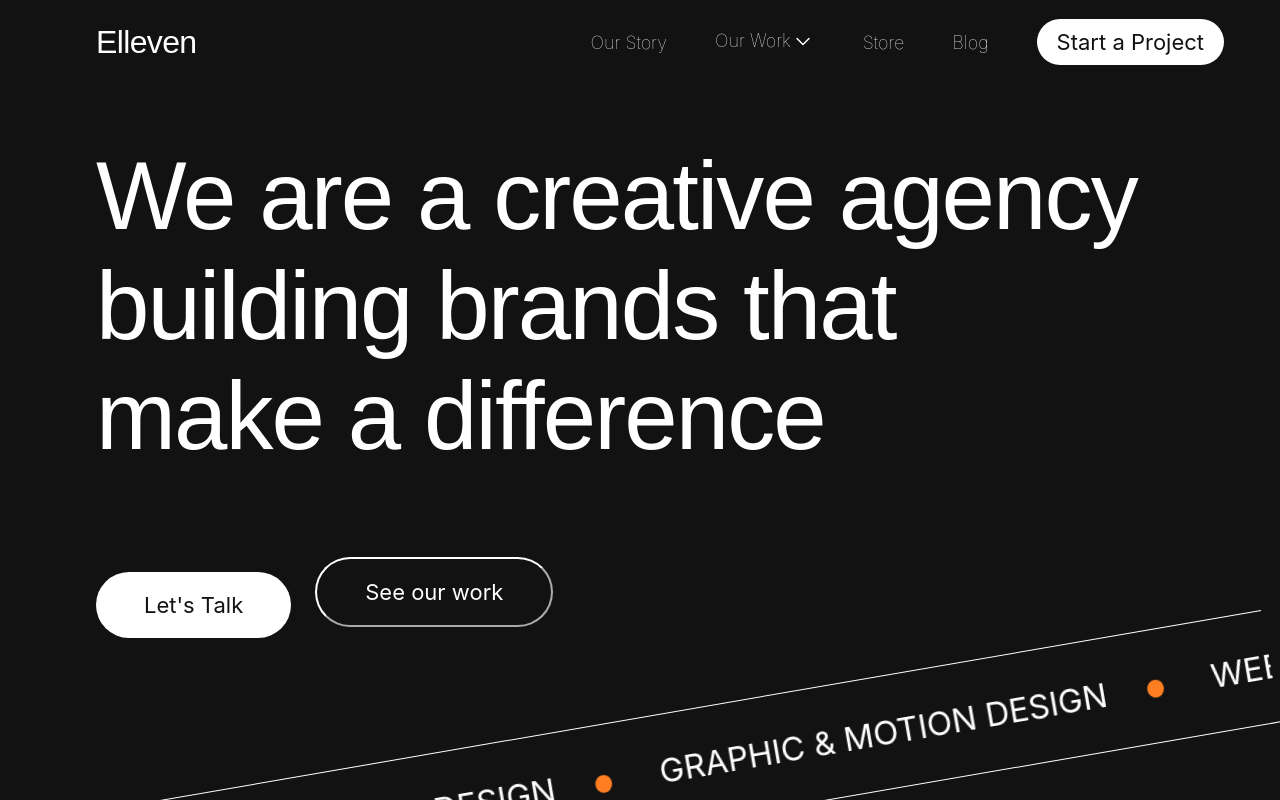
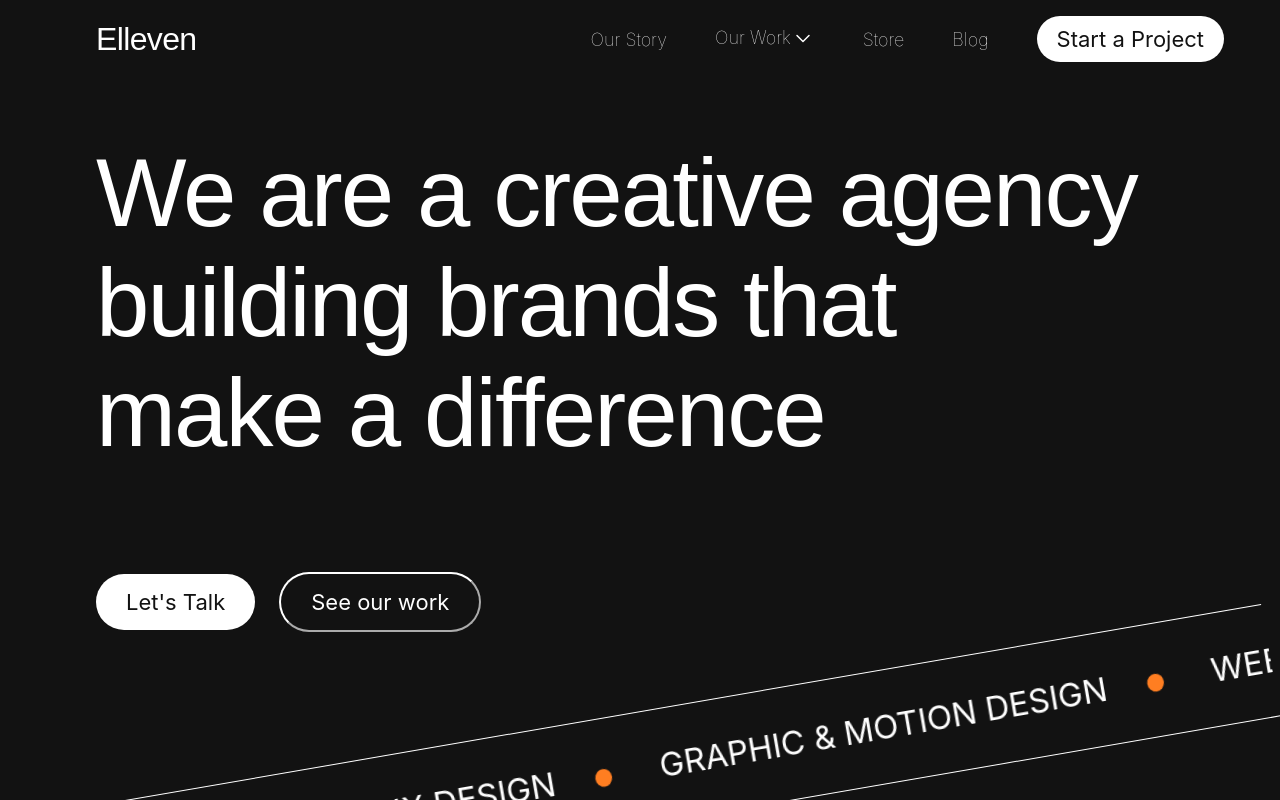
Before and after one commit to enochmakafui/Elleven, a React (Vite) app: page / in a window 1280 px wide. Shown: the top 800 px of the page. Built offline with nearby package versions, Linux system fonts and the light colour scheme; a web font is replaced by a local one.

Commit message:
images optimized

```diff
--- a/src/CSS/Carrousel.css
+++ b/src/CSS/Carrousel.css
@@ -24,7 +24,7 @@
   transition: transform 0.4s linear, opacity 0.4s linear;
 }
 
-.swiper-slide img{
+.swiper-slide .image{
   width: 100%;
   height: 100%;
   border-radius: 25px;
--- a/src/CSS/Nav.css
+++ b/src/CSS/Nav.css
@@ -2,8 +2,6 @@ nav {
     display: flex;
     justify-content: space-between;
     align-items: center;
-    margin-top: 0.2rem;
-    margin-bottom: 0.2rem;
     padding-left:var(--margin-x);
     padding-right: 2rem;
     position: sticky;
--- a/src/components/ButtonDark.jsx
+++ b/src/components/ButtonDark.jsx
@@ -1,25 +1,25 @@
 import { motion } from "framer-motion";
-import { useState } from "react";
+// import { useState } from "react";
 
 const ButtonDark = ({ children, style }) => {
-  const [showArrow,setShowArrow] = useState(false);
-  const handleShowArrow = () =>{
-    setShowArrow(true)
-  }
-  const handleHideArrow = () =>{
-    setShowArrow(false)
-  }
+  // const [showArrow,setShowArrow] = useState(false);
+  // const handleShowArrow = () =>{
+  //   setShowArrow(true)
+  // }
+  // const handleHideArrow = () =>{
+  //   setShowArrow(false)
+  // }
 
   return (
     <motion.button
-      // whileHover={}
-      onMouseEnter={handleShowArrow}
-      onMouseLeave={handleHideArrow}
+      // onMouseEnter={handleShowArrow}
+      // onMouseLeave={handleHideArrow}
+      whileHover={{scale:1.1}}
       className="dark-btn"
       style={style}
     >
       {children}
-      {
+      {/* {
         showArrow &&  <svg
         xmlns="http://www.w3.org/2000/svg"
         width="24"
@@ -32,7 +32,7 @@ const ButtonDark = ({ children, style }) => {
           fill="white"
         />
       </svg>
-      }
+      } */}
     </motion.button>
   );
 };
--- a/src/components/Carrousel.jsx
+++ b/src/components/Carrousel.jsx
@@ -1,7 +1,7 @@
 import { Swiper, SwiperSlide } from "swiper/react";
 import { motion, useInView } from "framer-motion";
 import { useRef, useState, useEffect } from "react";
-
+import { LazyLoadImage } from "react-lazy-load-image-component";
 import "../CSS/Carrousel.css";
 import "swiper/css";
 import { Navigation, Autoplay } from "swiper/modules";
@@ -87,7 +87,8 @@ const Carrousel = () => {
                       : ""
                   }`}
                 >
-                  <img src={image} alt={`slide ${index}`} />
+                  {/* <img src={image} alt={`slide ${index}`} /> */}
+                  <LazyLoadImage src={image} alt={`slide ${index}`}  className="image"/>
                 </div>
               )}
             </SwiperSlide>
--- a/src/components/Hero.jsx
+++ b/src/components/Hero.jsx
@@ -52,7 +52,7 @@ const Hero = () => {
             animate={isVisible ? { opacity: 1, y: 0 } : { opacity: 0, y: 50 }}
             transition={{ duration: 0.5, ease: "easeInOut", delay: 1 }}
           >
-            <ButtonDark>See our work</ButtonDark>
+            <ButtonDark style={{borderColor:"#fff"}}>See our work</ButtonDark>
           </motion.div>
         </div>
       </section>
--- a/src/components/ImageBox.jsx
+++ b/src/components/ImageBox.jsx
@@ -1,6 +1,7 @@
 import { motion, useInView } from "framer-motion";
 import { useState, useEffect, useRef } from "react";
-
+import { LazyLoadImage } from "react-lazy-load-image-component";
+import 'react-lazy-load-image-component/src/effects/blur.css';
 const ImageBox = ({ imageSrc, altText }) => {
   const [boxIsVisible, setBoxIsVisible] = useState(false);
   const boxRef = useRef(null);
@@ -26,7 +27,11 @@ const ImageBox = ({ imageSrc, altText }) => {
       className="image-container"
 
     >
-      <img src={imageSrc} alt={altText} />
+      <LazyLoadImage
+      src={imageSrc}
+      alt={altText}
+      effect="blur"
+      />
     </motion.div>
   );
 };
--- a/src/components/StoreSection.jsx
+++ b/src/components/StoreSection.jsx
@@ -1,6 +1,5 @@
 import { useState, useEffect, useRef } from "react";
 import { motion, useInView } from "framer-motion";
-
 import firstImage from "../assets/images/Rectangle 302.png";
 import secondImage from "../assets/images/Rectangle 303.png";
 import thirdImage from "../assets/images/Rectangle 304.png";
--- a/src/index.css
+++ b/src/index.css
@@ -49,21 +49,20 @@ a{
   border-radius: 64px;
   font-size: 22px;
   font-family: 'SF Pro Display', sans-serif;
-  padding: 20px 48px;
+  padding: 15px 30px;
   color: #121212;
   white-space: nowrap;
 }
 
 .dark-btn {
-  display: flex;
-  justify-content: center;
   outline: none;
   font-size: 22px;
   font-family: 'SF Pro Display', sans-serif;
-  padding: 20px 48px;
+  padding: 15px 30px;
+  margin-right: 1.5rem;
   background-color: #121212;
   border-radius: 64px;
-  border-color: #fff;
+  /* border-color: #fff; */
   color: #fff;
 }
 .dark-btn:hover{
```
